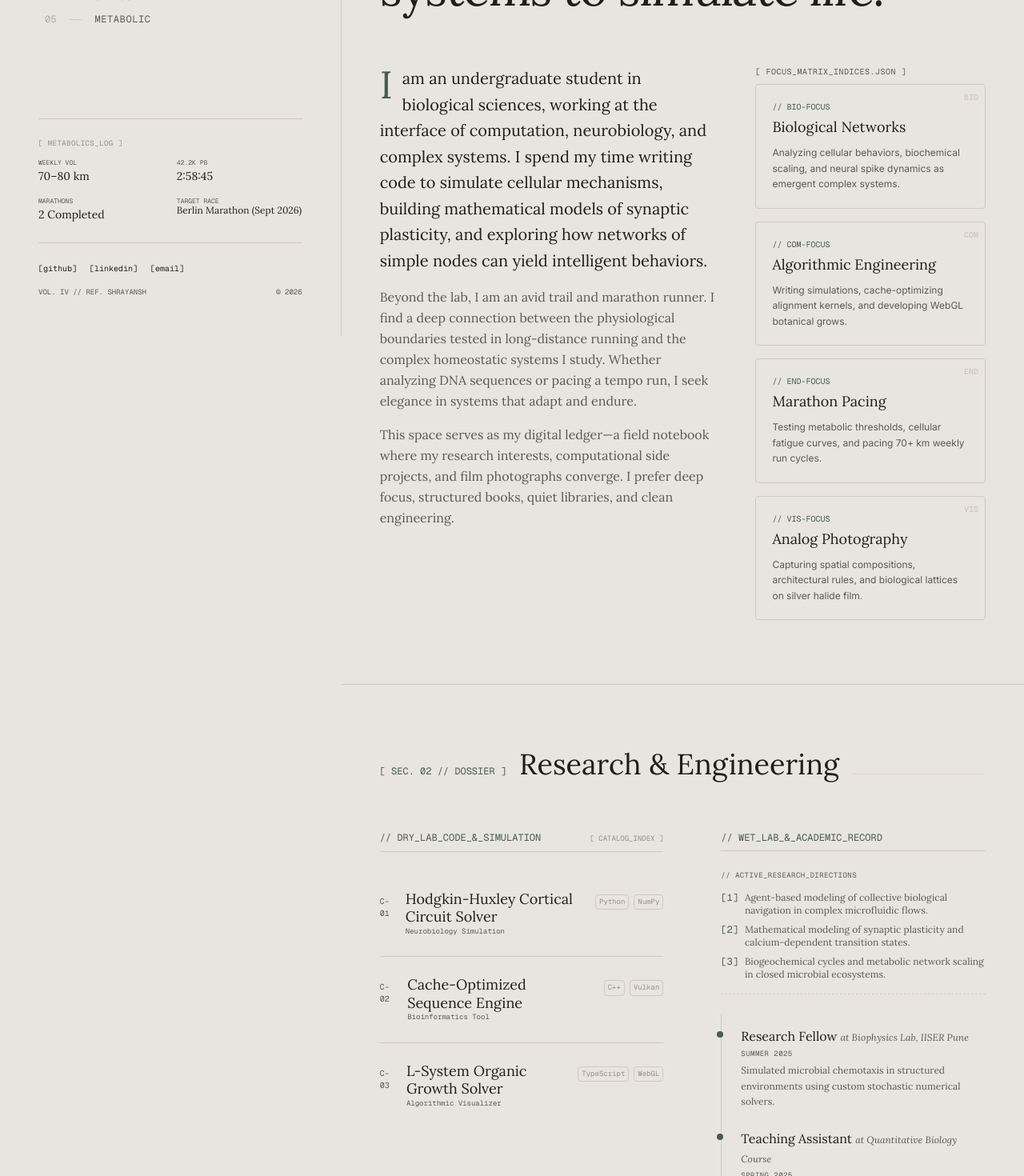
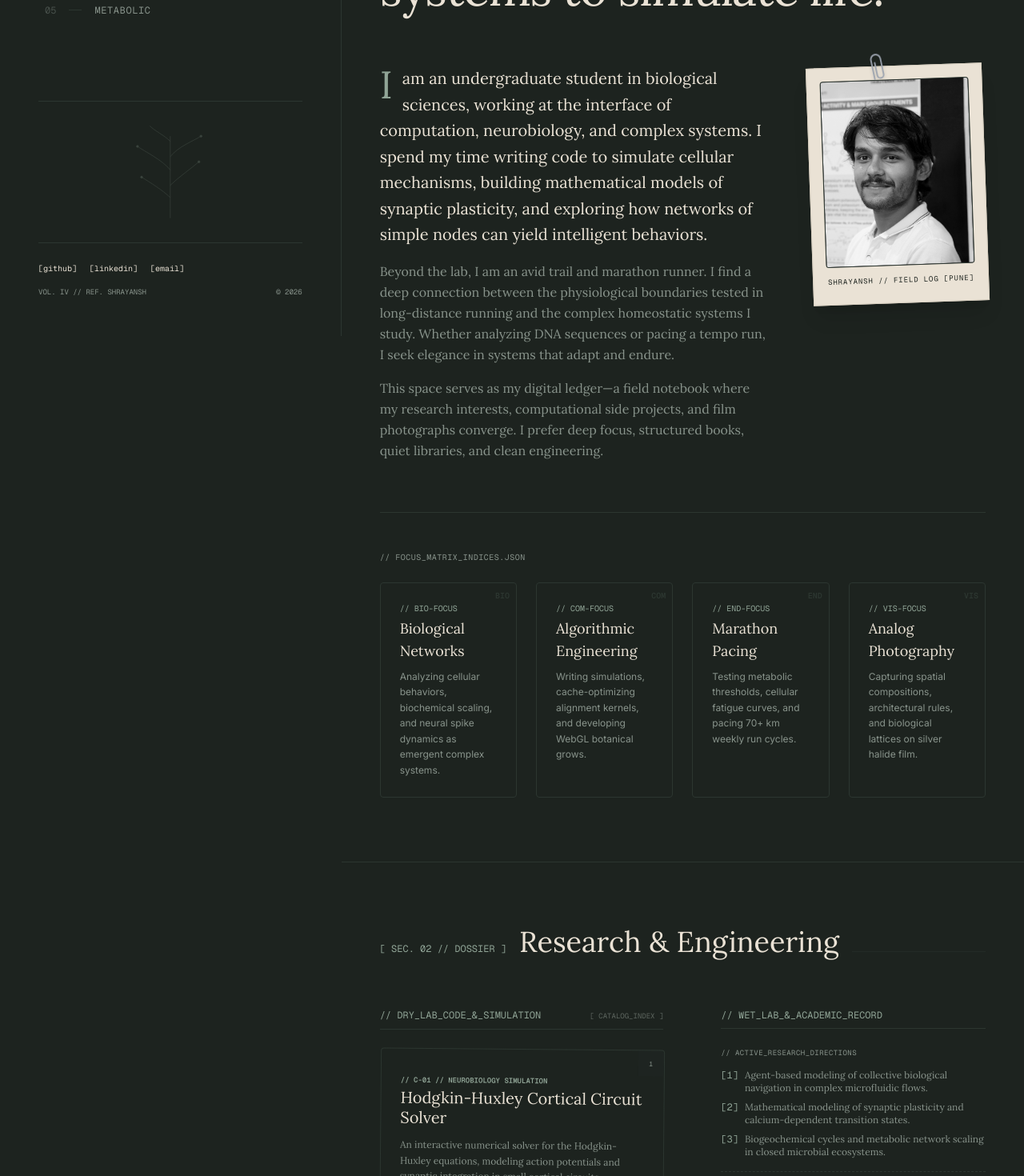
Before and after one commit to tshrayansh/tiwarishrayansh.github.io, a React (Vite) app: page / in a window 1280 px wide. Shown: the part 380-1850 px from the top of the page at 80% size. Built offline with nearby package versions, Linux system fonts and the light colour scheme.

Commit message:
Transition site to a deep forest and vintage cream layout, resolve mobile tab blank screen, integrate picture frame with vector paperclip, and style projects as collaged scrapbook cards

```diff
--- a/src/components/AboutSection.tsx
+++ b/src/components/AboutSection.tsx
@@ -30,7 +30,6 @@ export const AboutSection: React.FC = () => {
 
   return (
     <section id="about" className="min-h-screen py-20 px-6 md:px-12 relative overflow-hidden bg-paper-light">
-      {/* Decorative background grid and rules */}
       <div className="absolute top-0 left-0 w-full h-[1px] ledger-border-b" />
 
       {/* Top Metadata Header - Monograph start marker */}
@@ -39,7 +38,7 @@ export const AboutSection: React.FC = () => {
         <span>VOL. IV // REF. SHRAYANSH</span>
       </div>
 
-      {/* Striking Entry Hero Statement (Integrated at top) */}
+      {/* Hero Header */}
       <div className="max-w-3xl mb-16 space-y-4">
         <motion.div
           initial={{ opacity: 0, y: 15 }}
@@ -61,9 +60,11 @@ export const AboutSection: React.FC = () => {
         </motion.h1>
       </div>
 
-      <div className="grid grid-cols-1 lg:grid-cols-12 gap-12 items-start">
-        {/* Left Side: Biography paragraphs */}
-        <div className="lg:col-span-7 space-y-6">
+      {/* Main Grid: Story & Collaged Polaroid */}
+      <div className="grid grid-cols-1 lg:grid-cols-12 gap-12 items-start mb-16">
+
+        {/* Left Column: Biography (8 cols) */}
+        <div className="lg:col-span-8 space-y-6">
           <motion.div
             initial={{ opacity: 0, y: 15 }}
             whileInView={{ opacity: 1, y: 0 }}
@@ -84,23 +85,54 @@ export const AboutSection: React.FC = () => {
           </motion.div>
         </div>
 
-        {/* Right Side: Focus Matrix index logs */}
-        <div className="lg:col-span-5 space-y-4">
-          <div className="font-mono text-[10px] text-muted-light tracking-wider mb-2 uppercase">
-            [ focus_matrix_indices.json ]
+        {/* Right Column: Polaroid Field Log Photo (4 cols) */}
+        <div className="lg:col-span-4 flex justify-center pt-8 lg:pt-0 relative">
+
+          {/* Vector paperclip ornament to overlay the polaroid */}
+          <svg className="absolute -top-5 left-1/3 w-6 h-12 text-[#9ca3af] transform -rotate-12 z-20 pointer-events-none drop-shadow-sm" viewBox="0 0 24 48" fill="none" stroke="currentColor" strokeWidth="1.8">
+            <path d="M6 36 V 12 A 6 6 0 0 1 18 12 V 32 A 4 4 0 0 1 10 32 V 16" strokeLinecap="round" />
+          </svg>
+
+          <motion.div
+            initial={{ opacity: 0, scale: 0.95, rotate: 0 }}
+            whileInView={{ opacity: 1, scale: 1, rotate: -2 }}
+            viewport={{ once: true }}
+            transition={{ duration: 0.8, ease: [0.16, 1, 0.3, 1] }}
+            className="polaroid-frame max-w-[240px] relative"
+          >
+            <div className="w-full aspect-[4/5] border border-border-light overflow-hidden bg-zinc-950 rounded-sm">
+              <img
+                src="./profile.jpeg"
+                alt="Shrayansh Tiwari"
+                className="w-full h-full object-cover grayscale brightness-95 contrast-105"
+              />
             </div>
 
-          <div className="grid grid-cols-1 sm:grid-cols-2 lg:grid-cols-1 gap-4">
+            <div className="pt-3 pb-1 text-center font-mono text-[9px] uppercase tracking-widest text-[#1d231f] select-none">
+              Shrayansh // Field Log [PUNE]
+            </div>
+          </motion.div>
+        </div>
+
+      </div>
+
+      {/* Focus Matrix Grid Footer */}
+      <div className="border-t border-border-light pt-12 space-y-6">
+        <div className="font-mono text-[10px] text-muted-light tracking-wider uppercase">
+          // focus_matrix_indices.json
+        </div>
+
+        <div className="grid grid-cols-1 sm:grid-cols-2 lg:grid-cols-4 gap-6">
           {focusAreas.map((area, idx) => (
             <motion.div
               key={area.code}
-                initial={{ opacity: 0, x: 20 }}
-                whileInView={{ opacity: 1, x: 0 }}
+              initial={{ opacity: 0, y: 15 }}
+              whileInView={{ opacity: 1, y: 0 }}
               viewport={{ once: true }}
               transition={{ duration: 0.6, delay: idx * 0.1 }}
-                className="border border-border-light p-5 rounded bg-paper-light hover:border-sage transition-smooth relative overflow-hidden group"
+              className="border border-border-light p-6 rounded bg-paper-light hover:border-sage transition-smooth relative overflow-hidden group"
             >
-                {/* Asymmetric indicator stamp */}
+              {/* Indicator Stamp */}
               <div className="absolute top-0 right-0 font-mono text-[10px] text-border-light group-hover:text-sage/20 p-2 font-bold select-none">
                 {area.code}
               </div>
@@ -117,7 +149,6 @@ export const AboutSection: React.FC = () => {
           ))}
         </div>
       </div>
-      </div>
     </section>
   );
 };
--- a/src/components/MonographLayout.tsx
+++ b/src/components/MonographLayout.tsx
@@ -9,9 +9,8 @@ interface MonographLayoutProps {
 
 export const MonographLayout: React.FC<MonographLayoutProps> = ({ children, sectionIds, sectionLabels }) => {
   const { name, title, email, github, linkedin } = portfolioData.personal;
-  const { stats } = portfolioData.running;
-  const [activeSection, setActiveSection] = useState('about');
-  const [mobileTab, setMobileTab] = useState('about');
+  const [activeSection, setActiveSection] = useState('section-about');
+  const [mobileTab, setMobileTab] = useState('section-about');
   const observer = useRef<IntersectionObserver | null>(null);
 
   // Scroll spy observer for desktop view
@@ -56,12 +55,12 @@ export const MonographLayout: React.FC<MonographLayoutProps> = ({ children, sect
           <div className="space-y-4">
             <div className="space-y-2">
               <div className="font-serif text-2xl font-normal leading-none tracking-tight">{name}</div>
-              <div className="font-mono text-[9px] text-muted-light tracking-widest uppercase">
+              <div className="font-mono text-[9px] text-sage tracking-widest uppercase">
                 // {title}
               </div>
             </div>
 
-            <div className="font-mono text-[9px] text-muted-light/60 space-y-0.5">
+            <div className="font-mono text-[9px] text-muted-light space-y-0.5">
               <div>LOC: 18.5204° N, 73.8567° E [PUNE, IN]</div>
               <div>STATUS: EMPIRICAL_STUDY_ACTIVE</div>
             </div>
@@ -80,10 +79,10 @@ export const MonographLayout: React.FC<MonographLayoutProps> = ({ children, sect
                   onClick={() => scrollToSection(id)}
                   className="flex items-center gap-4 w-full text-left font-mono text-xs group transition-all duration-300"
                 >
-                  <span className={`transition-colors duration-300 ${isActive ? 'text-sage font-bold' : 'text-muted-light/40 group-hover:text-ink-light'}`}>
+                  <span className={`transition-colors duration-300 ${isActive ? 'text-ochre font-bold' : 'text-muted-light/40 group-hover:text-ink-light'}`}>
                     {String(index + 1).padStart(2, '0')}
                   </span>
-                  <span className={`h-[1px] transition-all duration-300 ${isActive ? 'w-8 bg-sage' : 'w-4 bg-border-light group-hover:w-6'}`} />
+                  <span className={`h-[1px] transition-all duration-300 ${isActive ? 'w-8 bg-ochre' : 'w-4 bg-border-light group-hover:w-6'}`} />
                   <span className={`uppercase tracking-wider transition-colors duration-300 ${isActive ? 'text-ink-light font-bold' : 'text-muted-light group-hover:text-ink-light'}`}>
                     {sectionLabels[index]}
                   </span>
@@ -92,28 +91,23 @@ export const MonographLayout: React.FC<MonographLayoutProps> = ({ children, sect
             })}
           </nav>
 
-          {/* Sidebar Integration: Metabolics & Running Stats (Fills empty space beautifully) */}
+          {/* Sidebar Integration: Hand-drawn Bio-Computational Dendrite SVG */}
           <div className="space-y-6">
-            <div className="border-t border-border-light pt-6 space-y-3">
-              <div className="font-mono text-[9px] text-muted-light/60 tracking-wider uppercase">[ METABOLICS_LOG ]</div>
-              <div className="grid grid-cols-2 gap-4">
-                <div>
-                  <span className="font-mono text-[8px] text-muted-light uppercase block leading-none">Weekly Vol</span>
-                  <span className="font-serif text-sm font-normal text-ink-light">{stats.weeklyVolume}</span>
-                </div>
-                <div>
-                  <span className="font-mono text-[8px] text-muted-light uppercase block leading-none">42.2k PB</span>
-                  <span className="font-serif text-sm font-normal text-ink-light">{stats.personalBest}</span>
-                </div>
-                <div>
-                  <span className="font-mono text-[8px] text-muted-light uppercase block leading-none">Marathons</span>
-                  <span className="font-serif text-sm font-normal text-ink-light">{stats.marathons}</span>
-                </div>
-                <div>
-                  <span className="font-mono text-[8px] text-muted-light uppercase block leading-none">Target Race</span>
-                  <span className="font-serif text-xs font-normal text-ink-light block leading-tight">{stats.nextRace}</span>
-                </div>
-              </div>
+            <div className="border-t border-border-light pt-6 flex flex-col items-center">
+              <svg className="w-full h-32 opacity-25 text-sage" viewBox="0 0 100 100" fill="none" stroke="currentColor" strokeWidth="0.5">
+                {/* Asymmetric stem representing branch growth and axonal paths */}
+                <path d="M50 95 C 50 70, 50 40, 50 15" />
+                <path d="M50 75 C 43 68, 30 60, 22 55" />
+                <path d="M50 63 C 58 55, 70 47, 78 40" />
+                <path d="M50 48 C 42 38, 25 30, 18 25" />
+                <path d="M50 35 C 58 25, 72 20, 80 15" />
+                <path d="M50 20 C 44 14, 35 10, 30 5" />
+                {/* Node synapse markers */}
+                <circle cx="22" cy="55" r="1" fill="currentColor" />
+                <circle cx="78" cy="40" r="1" fill="currentColor" />
+                <circle cx="18" cy="25" r="1" fill="currentColor" />
+                <circle cx="80" cy="15" r="1" fill="currentColor" />
+              </svg>
             </div>
 
             {/* Socials & Footer */}
@@ -168,7 +162,7 @@ export const MonographLayout: React.FC<MonographLayoutProps> = ({ children, sect
           })}
         </div>
 
-        {/* Mobile Tab Contents with Animation */}
+        {/* Mobile Tab Contents */}
         <main className="flex-grow p-4 min-h-[70vh]">
           {children.find((child: any) => child.props.id === mobileTab)}
         </main>
--- a/src/components/ResearchSection.tsx
+++ b/src/components/ResearchSection.tsx
@@ -1,5 +1,5 @@
-import React, { useState } from 'react';
-import { motion, AnimatePresence } from 'framer-motion';
+import React from 'react';
+import { motion } from 'framer-motion';
 import portfolioData from '../content/portfolio.json';
 
 interface ProjectItem {
@@ -21,7 +21,6 @@ export const ResearchSection: React.FC = () => {
   const { research, education, experience, talks, scholarships } = portfolioData.academics;
   const { cv } = portfolioData.personal;
   const projects = portfolioData.projects as ProjectItem[];
-  const [hoveredId, setHoveredId] = useState<string | null>(null);
 
   const getLinkName = (key: string): string => {
     switch (key) {
@@ -55,52 +54,37 @@ export const ResearchSection: React.FC = () => {
             <span className="font-mono text-[9px] text-muted-light/60">[ CATALOG_INDEX ]</span>
           </div>
 
-          <div className="divide-y divide-border-light">
-            {projects.map((project, idx) => (
-              <div
+          <div className="space-y-6">
+            {projects.map((project, idx) => {
+              const rotation = idx % 2 === 0 ? "rotate-[0.5deg]" : "-rotate-[0.8deg]";
+              return (
+                <motion.div
                   key={project.id}
-                className="py-6 transition-all duration-300 relative group cursor-pointer"
-                onMouseEnter={() => setHoveredId(project.id)}
-                onMouseLeave={() => setHoveredId(null)}
+                  initial={{ opacity: 0, y: 15 }}
+                  whileInView={{ opacity: 1, y: 0 }}
+                  viewport={{ once: true }}
+                  transition={{ duration: 0.6, delay: idx * 0.1 }}
+                  className={`border border-border-light p-6 rounded bg-paper-light hover:border-sage hover:shadow-[0_8px_30px_rgb(0,0,0,0.12)] transition-smooth relative overflow-hidden group ${rotation} hover:rotate-0`}
                 >
-                <div className="flex items-baseline justify-between gap-4">
-                  <div className="flex items-baseline gap-4">
-                    <span className="font-mono text-[10px] text-muted-light">
-                      C-{String(idx + 1).padStart(2, '0')}
+                  <div className="absolute top-0 right-0 w-8 h-8 bg-border-light/10 group-hover:bg-sage/10 transition-colors pointer-events-none flex items-center justify-center font-mono text-[8px] text-muted-light">
+                    {idx + 1}
+                  </div>
+
+                  <div className="space-y-3">
+                    <div className="space-y-1">
+                      <span className="font-mono text-[9px] text-sage font-bold">
+                        // C-{String(idx + 1).padStart(2, '0')} // {project.subtitle.toUpperCase()}
                       </span>
-                    <div>
-                      <h4 className="font-serif text-lg font-normal group-hover:text-sage transition-colors leading-tight">
+                      <h4 className="font-serif text-xl font-normal leading-tight text-ink-light group-hover:text-ochre transition-colors">
                         {project.title}
                       </h4>
-                      <p className="font-mono text-[9px] text-muted-light">
-                        {project.subtitle}
-                      </p>
-                    </div>
-                  </div>
-                  <div className="flex gap-1.5 font-mono text-[9px] text-muted-light/60">
-                    {project.tags.slice(0, 2).map(tag => (
-                      <span key={tag} className="border border-border-light px-1 py-0.5 rounded">
-                        {tag}
-                      </span>
-                    ))}
-                  </div>
                     </div>
 
-                {/* Collapsible Details Pane */}
-                <AnimatePresence>
-                  {(hoveredId === project.id || window.innerWidth < 768) && (
-                    <motion.div
-                      initial={{ height: 0, opacity: 0 }}
-                      animate={{ height: 'auto', opacity: 1 }}
-                      exit={{ height: 0, opacity: 0 }}
-                      transition={{ duration: 0.4, ease: [0.16, 1, 0.3, 1] }}
-                      className="overflow-hidden mt-3 pl-8 md:pl-10 space-y-3"
-                    >
                     <p className="font-serif text-xs text-muted-light leading-relaxed">
                       {project.description}
                     </p>
 
-                      <div className="flex flex-wrap gap-4 items-center">
+                    <div className="flex flex-wrap gap-4 items-center pt-2">
                       <div className="flex gap-3 text-[10px] font-mono">
                         {Object.entries(project.links).map(([key, val]) => (
                           <a
@@ -108,26 +92,27 @@ export const ResearchSection: React.FC = () => {
                             href={val}
                             target="_blank"
                             rel="noopener noreferrer"
-                              className="text-sage hover:underline font-bold"
+                            className="text-sage hover:text-ochre hover:underline font-bold transition-colors"
                           >
                             {getLinkName(key)}
                           </a>
                         ))}
                       </div>
+
                       <span className="text-[10px] font-mono text-muted-light/35">|</span>
-                        <div className="flex gap-1 text-[8px] font-mono text-muted-light">
+
+                      <div className="flex flex-wrap gap-1 text-[8px] font-mono text-muted-light">
                         {project.tags.map(tag => (
-                            <span key={tag} className="bg-border-light/40 px-1 py-0.5 rounded">
+                          <span key={tag} className="border border-border-light px-1 py-0.5 rounded">
                             #{tag}
                           </span>
                         ))}
                       </div>
                     </div>
+                  </div>
                 </motion.div>
-                  )}
-                </AnimatePresence>
-              </div>
-            ))}
+              );
+            })}
           </div>
         </div>
 
--- a/src/components/RunningSection.tsx
+++ b/src/components/RunningSection.tsx
@@ -10,7 +10,7 @@ export const RunningSection: React.FC = () => {
 
       {/* Section Header */}
       <div className="flex items-baseline gap-4 mb-16">
-        <span className="font-mono text-xs text-sage dark:text-ochre">[ SEC. 06 // METABOLICS ]</span>
+        <span className="font-mono text-xs text-sage">[ SEC. 05 // METABOLICS ]</span>
         <h2 className="text-3xl md:text-4xl font-serif font-normal">Endurance Logs</h2>
         <div className="h-[1px] flex-grow ledger-border-b opacity-45" />
       </div>
--- a/src/index.css
+++ b/src/index.css
@@ -7,23 +7,23 @@
   --font-sans: "Inter", sans-serif;
   --font-mono: "Geist Mono", monospace;
 
-  /* Premium Sandstone & Charcoal Design System */
-  --color-paper-light: #e8e5de;
-  --color-ink-light: #1f1e1c;
-  --color-muted-light: #5c5952;
-  --color-border-light: #d0cbc0;
+  /* Premium Deep Forest & Vintage Cream Design System */
+  --color-paper-light: #1d231f;
+  --color-ink-light: #eae2d5;
+  --color-muted-light: #88938b;
+  --color-border-light: #2c3630;
 
-  --color-sage: #445d50;
-  --color-ochre: #b36d43;
-  --color-slate-blue: #546b7a;
+  --color-sage: #90a496;
+  --color-ochre: #cf8964;
+  --color-slate-blue: #7ba2b8;
 }
 
 @layer base {
   body {
-    @apply bg-paper-light text-ink-light font-sans transition-colors duration-300 antialiased selection:bg-sage/10 selection:text-sage;
+    @apply bg-paper-light text-ink-light font-sans transition-colors duration-300 antialiased selection:bg-sage/20 selection:text-sage;
   }
 
-  /* Custom minimal scrollbar matching the sandstone paper look */
+  /* Custom minimal scrollbar matching the dark forest look */
   ::-webkit-scrollbar {
     width: 6px;
     height: 6px;
@@ -56,8 +56,8 @@
 .field-grid {
   background-size: 24px 24px;
   background-image:
-    linear-gradient(to right, rgba(208, 203, 192, 0.25) 1px, transparent 1px),
-    linear-gradient(to bottom, rgba(208, 203, 192, 0.25) 1px, transparent 1px);
+    linear-gradient(to right, rgba(44, 54, 48, 0.2) 1px, transparent 1px),
+    linear-gradient(to bottom, rgba(44, 54, 48, 0.2) 1px, transparent 1px);
 }
 
 .stamp-box::before {
@@ -75,3 +75,9 @@
 .transition-smooth {
   transition: all 0.5s cubic-bezier(0.16, 1, 0.3, 1);
 }
+
+/* Collaged Polaroid / Sketchbook classes */
+.polaroid-frame {
+  @apply bg-[#eae2d5] text-[#1d231f] border border-[#d6cebf] shadow-xl p-4;
+  transition: all 0.5s cubic-bezier(0.16, 1, 0.3, 1);
+}
```
Lines whose indentation alone changed are shown as unchanged.
